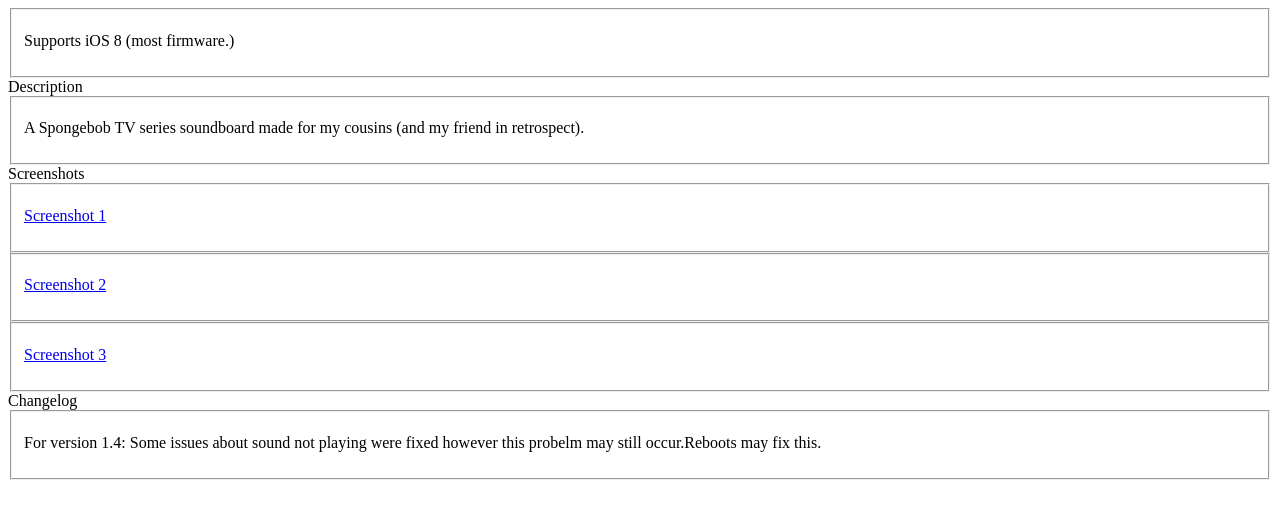
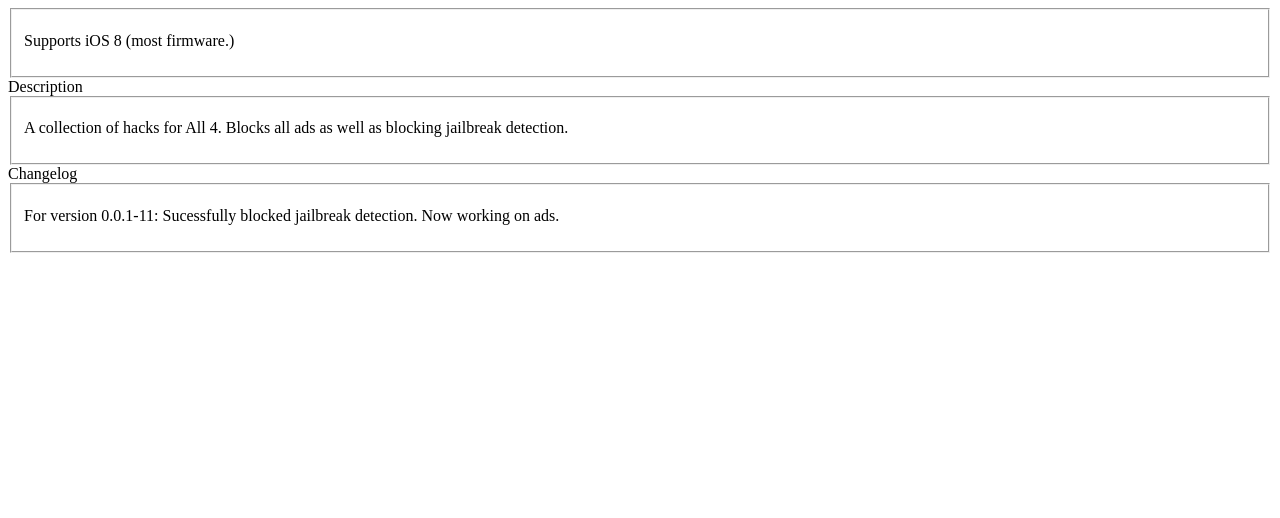
Before and after one commit to iiMrHiv/iimrhiv.github.io, a plain HTML site: page depic/all4.springboard/index.html in a window 1280 px wide. Drawn offline with Linux system fonts and the light colour scheme; a script that the page names is missing.

Commit message:
fixes
fixes

```diff
--- a/depic/all4.springboard/index.html
+++ b/depic/all4.springboard/index.html
@@ -1,6 +1,6 @@
 <html>
 <head>
-    <title>Spongeboard</title>
+    <title>All 4 Hack</title>
     <meta name="viewport" content="width=device-width, minimum-scale=1.0, maximum-scale=1.0"/>
     <base target="_blank"/>
     <script type="text/javascript" src="http://beta.tmnlsthrn.com/css/menes.js"></script>
@@ -25,24 +25,13 @@
     <label>Description</label>
         <fieldset>
             <div>
-                <p>A Spongebob TV series soundboard made for my cousins (and my friend in retrospect).</p>
+                <p>A collection of hacks for All 4. Blocks all ads as well as blocking jailbreak detection.</p>
             </div>
         </fieldset>
-	<label>Screenshots</label>
-        <fieldset>
-            <a><div><div><label><p><a href="http://iimrhiv.github.io/assets/screenshots/spongeboard1.jpg">Screenshot 1</a></p></label></div></div></a>
-        </fieldset>
-        <fieldset>
-            <a><div><div><label><p><a href="http://iimrhiv.github.io/assets/screenshots/spongeboard2.jpg">Screenshot 2</a></p></label></div></div></a>
-        </fieldset>
-        <fieldset>
-            <a><div><div><label><p><a href="http://iimrhiv.github.io/assets/screenshots/spongeboard3.jpg">Screenshot 3</a></p></label></div></div></a>
-        </fieldset>
-
 
     <label>Changelog</label>
         <fieldset>
-            <a><div><div><label><p>For version 1.4: Some issues about sound not playing were fixed however this probelm may still occur.Reboots may fix this.</p></label></div></div></a>
+            <a><div><div><label><p>For version 0.0.1-11: Sucessfully blocked jailbreak detection. Now working on ads.</p></label></div></div></a>
         </fieldset>
 
 </panel>
```
